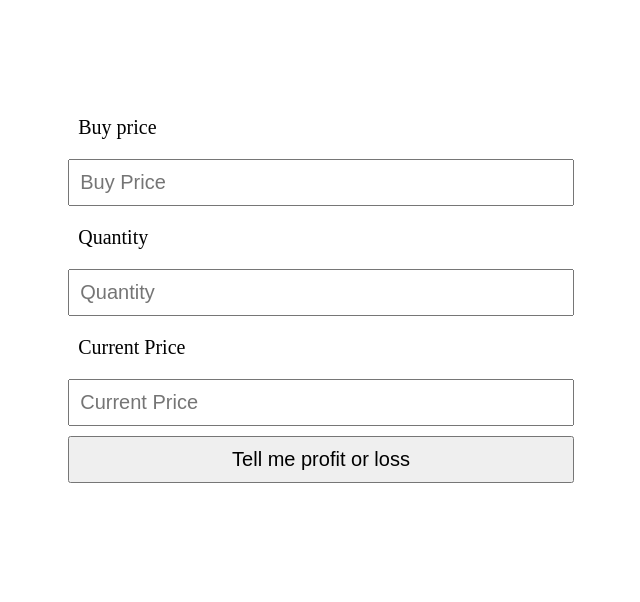
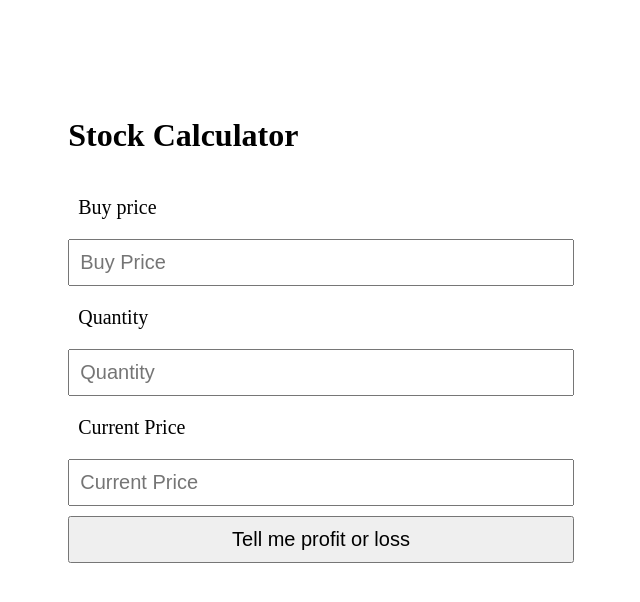
Before and after one commit to aagamdoshi1100/Stock_Purchase_Profit_Loss-Mark14, a plain HTML site: page index.html in a window 1280 px wide. Shown: the whole page, without its empty margins (319-959 px from the left). Drawn offline with Linux system fonts and the light colour scheme.

Commit message:
complete Mark 14

```diff
--- a/index.html
+++ b/index.html
@@ -9,6 +9,7 @@
 </head>
 <body>
     <div id="container">
+        <h1>Stock Calculator</h1>
         <label>Buy price</label><input placeholder="Buy Price" type="number" id="Buy-Price">
         <label>Quantity</label><input placeholder="Quantity" type="number" id="Quantity">
         <label>Current Price</label><input placeholder="Current Price" type="number" id="Current-Price">
```
